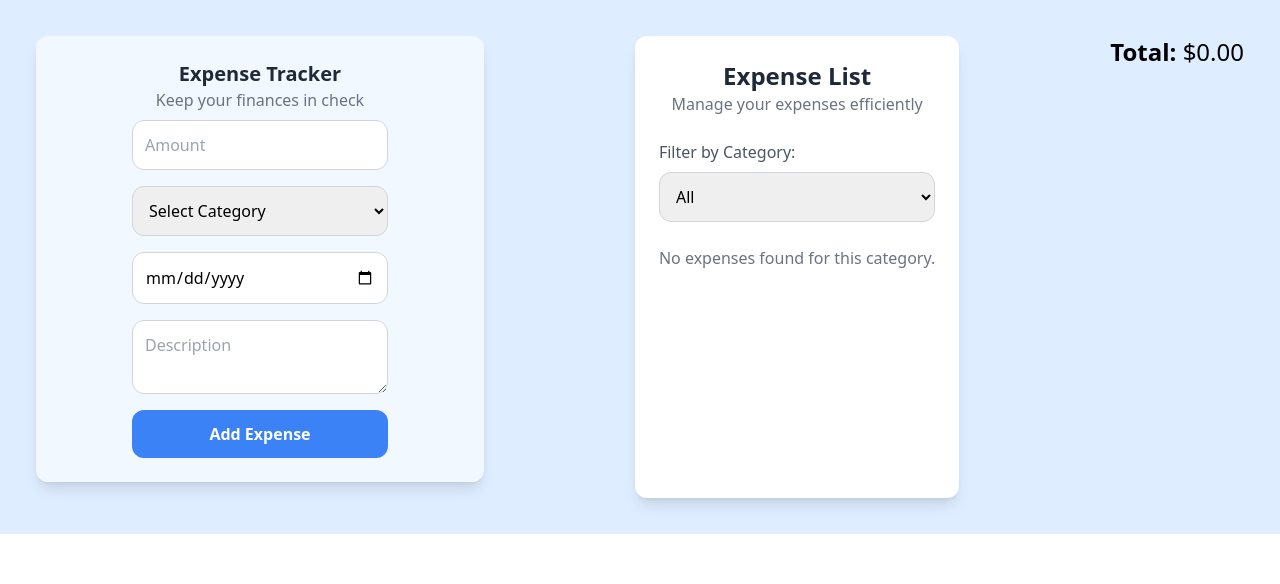
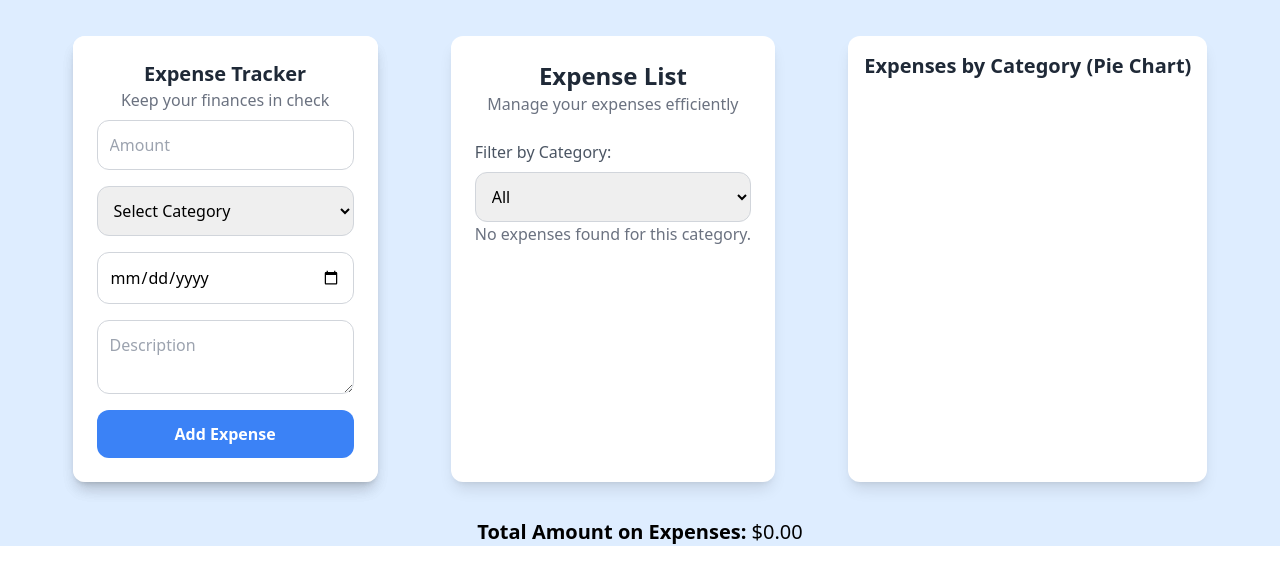
Before and after one commit to uwinezaflorence20/Expense_Tracker, a React (Create React App) app: page / in a window 1280 px wide. Shown: the top 584 px of the page. Built offline with nearby package versions, Linux system fonts and the light colour scheme.

Commit message:
All of it is done

```diff
--- a/src/App.tsx
+++ b/src/App.tsx
@@ -1,6 +1,7 @@
 import React, { useEffect, useState } from 'react';
 import ExpenseForm from './Components/ExpensesForm';
 import ExpenseList from './Components/ExpenseList';
+import ExpenseCharts from './Components/ExpensesCharts'; // Import the ExpenseCharts component
 
 type Expense = {
   amount: number;
@@ -11,6 +12,7 @@ type Expense = {
 
 const dbName = 'ExpenseTrackerDB';
 const storeName = 'expenses';
+
 const openDatabase = async (): Promise<IDBDatabase> => {
   return new Promise((resolve, reject) => {
     const request = indexedDB.open(dbName, 1);
@@ -98,15 +100,17 @@ const App: React.FC = () => {
   const total = expenses.reduce((acc, curr) => acc + (parseFloat(curr.amount.toString()) || 0), 0);
 
   return (
-    <div className="container flex mx-auto  p-9 bg-[#deedff]">
+    <div className='bg-[#deedff]' >
+    <div className="container flex flex-row mx-auto p-9">
       <ExpenseForm addExpense={addExpense} />
       <ExpenseList
         expenses={expenses}
         removeExpense={removeExpense}
-        updateExpense={updateExpense} // Pass the updateExpense function
-      />
-      <div className="text-2xl">
-        <strong>Total:</strong> ${total.toFixed(2)}
+        updateExpense={updateExpense} />
+       <ExpenseCharts expenses={expenses} />
+    </div>
+    <div className=" text-xl text-center">
+        <strong>Total Amount on Expenses:</strong> ${total.toFixed(2)}
       </div>
     </div>
   );
--- a/src/Components/ExpenseList.tsx
+++ b/src/Components/ExpenseList.tsx
@@ -22,10 +22,10 @@ const ExpenseList: React.FC<ExpenseListProps> = ({ expenses, removeExpense, upda
     ? expenses
     : expenses.filter(expense => expense.category === selectedCategory);
 
-  // Handle editing
+
   const handleEditClick = (index: number) => {
     setEditingIndex(index);
-    setEditFormData(expenses[index]); // Load the existing expense data into the form
+    setEditFormData(expenses[index]);
   };
 
   const handleEditChange = (e: React.ChangeEvent<HTMLInputElement | HTMLSelectElement>) => {
@@ -37,8 +37,8 @@ const ExpenseList: React.FC<ExpenseListProps> = ({ expenses, removeExpense, upda
   const handleEditSubmit = (e: React.FormEvent) => {
     e.preventDefault();
     if (editFormData !== null && editingIndex !== null) {
-      updateExpense(editingIndex, editFormData); // Pass updated data to parent component
-      setEditingIndex(null); // Close the edit form after updating
+      updateExpense(editingIndex, editFormData);
+      setEditingIndex(null);
     }
   };
 
@@ -49,8 +49,8 @@ const ExpenseList: React.FC<ExpenseListProps> = ({ expenses, removeExpense, upda
         <p className="text-gray-500">Manage your expenses efficiently</p>
       </div>
 
-      {/* Filter section */}
-      <div className="mb-6">
+
+      <div className="">
         <label htmlFor="categoryFilter" className="block mb-2 text-gray-600">Filter by Category:</label>
         <select
           id="categoryFilter"
@@ -67,7 +67,6 @@ const ExpenseList: React.FC<ExpenseListProps> = ({ expenses, removeExpense, upda
         </select>
       </div>
 
-      {/* Scrollable expense list */}
       {filteredExpenses.length === 0 ? (
         <p className="text-center text-gray-500">No expenses found for this category.</p>
       ) : (
--- /dev/null
+++ b/src/Components/ExpensesCharts.tsx
@@ -0,0 +1,53 @@
+import React, { useRef} from 'react';
+import { Pie } from 'react-chartjs-2';
+import {
+  Chart as ChartJS,
+  CategoryScale,
+  LinearScale,
+  ArcElement,
+  BarElement,
+  Tooltip,
+  Legend,
+
+} from 'chart.js';
+
+
+ChartJS.register(CategoryScale, LinearScale, ArcElement, BarElement, Tooltip, Legend);
+
+type Expense = {
+  amount: number;
+  category: string;
+  date: string;
+  description: string;
+};
+
+interface ExpenseChartsProps {
+  expenses: Expense[];
+}
+
+const ExpenseCharts: React.FC<ExpenseChartsProps> = ({ expenses }) => {
+  const pieChartRef = useRef<ChartJS<"pie"> | null>(null);
+  const categories = expenses.reduce((acc: Record<string, number>, curr) => {
+    if (!acc[curr.category]) acc[curr.category] = 0;
+    acc[curr.category] += curr.amount;
+    return acc;
+  }, {});
+  const pieData = {
+    labels: Object.keys(categories),
+    datasets: [
+      {
+        data: Object.values(categories),
+        backgroundColor: ['#FF6384', '#36A2EB', '#FFCE56', '#4BC0C0', '#9966FF'],
+      },
+    ],
+  };
+  return (
+    <div className="bg-white p-4 rounded-xl shadow-lg max-w-lg mx-auto ">
+      <h3 className="text-xl font-bold text-gray-800 mb-4">Expenses by Category (Pie Chart)</h3>
+      <Pie data={pieData} ref={pieChartRef} />
+
+    </div>
+  );
+};
+
+export default ExpenseCharts;
--- a/src/Components/ExpensesForm.tsx
+++ b/src/Components/ExpensesForm.tsx
@@ -31,10 +31,10 @@ const ExpenseForm: React.FC<Props> = ({ addExpense }) => {
   };
 
   return (
-    <div className=' mb-4'>
+    <div className=' bg-white  rounded-xl shadow-lg max-w-lg mx-auto '>
     <form
       onSubmit={handleSubmit}
-      className="bg-[#f2f8ff] rounded-xl  shadow-lg px-24 py-6 max-w-md mx-auto"
+      className="bg-white p-6 rounded-xl shadow-lg max-w-lg mx-auto "
     >
       <div className="text-center mb-2">
         <h2 className="text-xl font-bold text-gray-800">Expense Tracker</h2>
```
